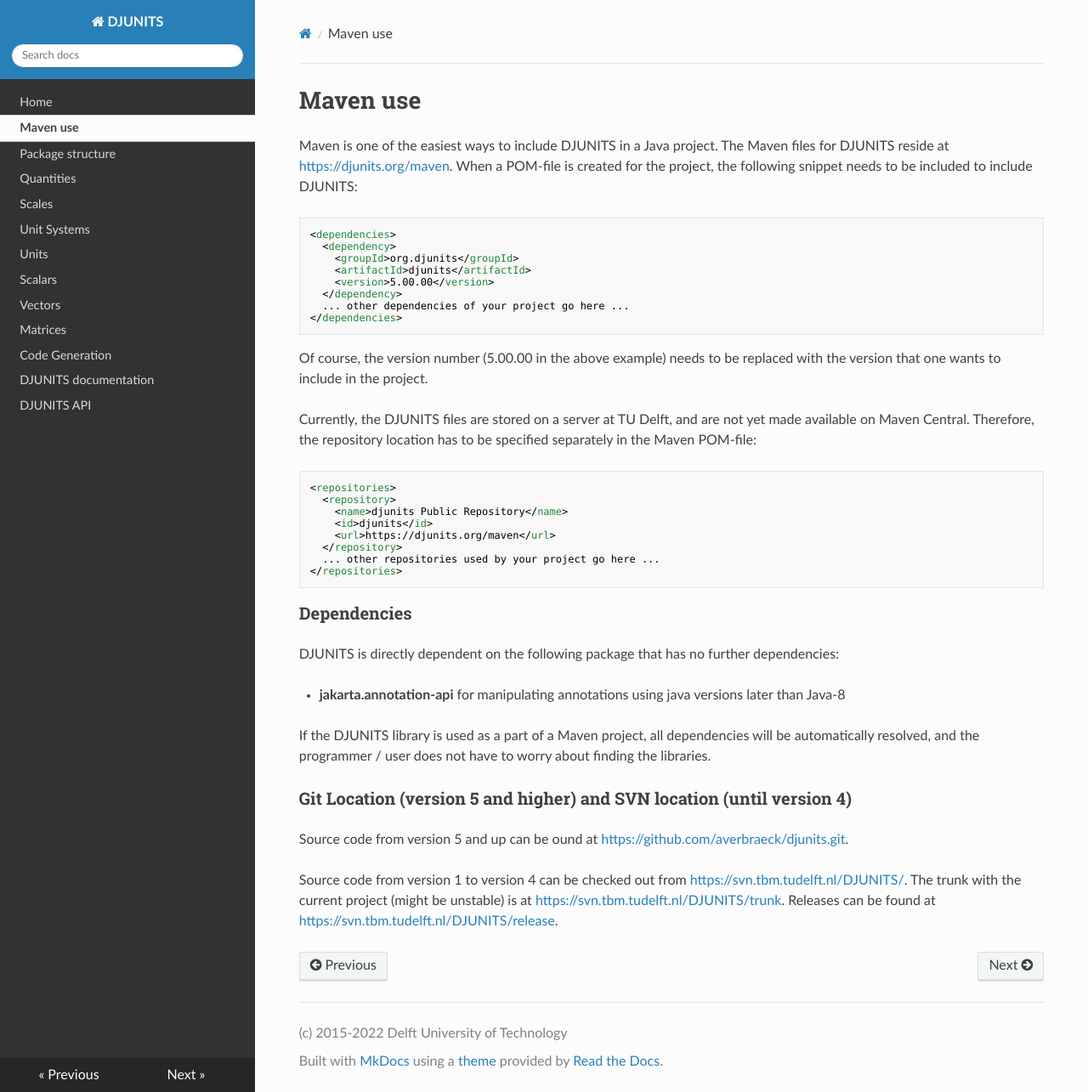
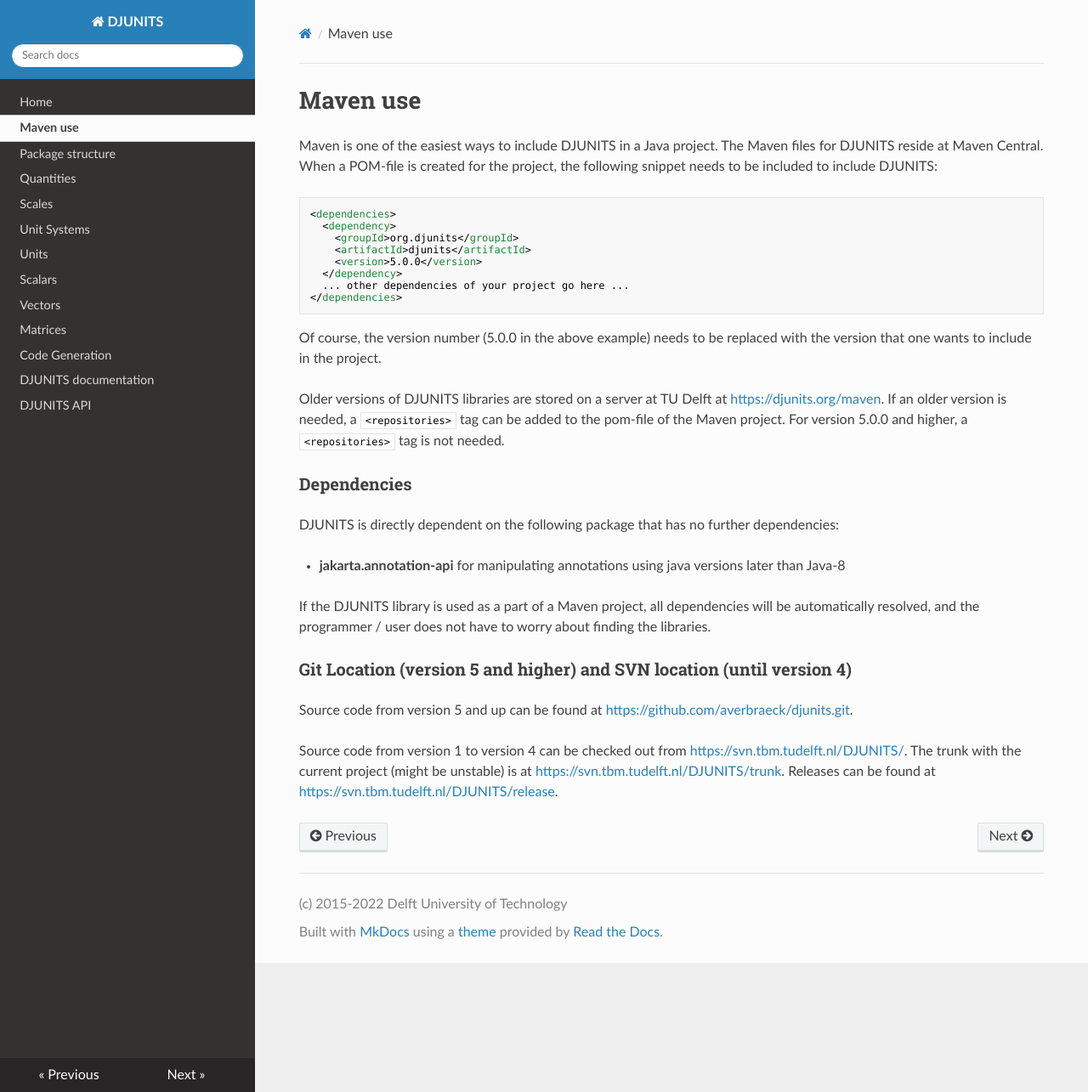
Before and after one commit to averbraeck/djunits, an MkDocs documentation site: the page built from docs/maven_use.md, in a window 1280 px wide and 1285 px high. Shown: the whole window at 85% size. Built offline with MkDocs 1.6.1, drawn with Linux system fonts in a browser that asks for light colours; nearby versions of some CDN libraries.

Commit message:
Documentation adapted for version 5 on Maven Central.

````diff
--- a/docs/maven_use.md
+++ b/docs/maven_use.md
@@ -1,32 +1,22 @@
 # Maven use
 
-Maven is one of the easiest ways to include DJUNITS in a Java project. The Maven files for DJUNITS reside at [https://djunits.org/maven](https://djunits.org/maven). When a POM-file is created for the project, the following snippet needs to be included to include DJUNITS:
+Maven is one of the easiest ways to include DJUNITS in a Java project. The Maven files for DJUNITS reside at Maven Central. When a POM-file is created for the project, the following snippet needs to be included to include DJUNITS:
 
 ```xml
 <dependencies>
   <dependency>
     <groupId>org.djunits</groupId>
     <artifactId>djunits</artifactId>
-    <version>5.00.00</version>
+    <version>5.0.0</version>
   </dependency>
   ... other dependencies of your project go here ...
 </dependencies>
 ```
 
-Of course, the version number (5.00.00 in the above example) needs to be replaced with the version that one wants to include in the project.
+Of course, the version number (5.0.0 in the above example) needs to be replaced with the version that one wants to include in the project.
 
-Currently, the DJUNITS files are stored on a server at TU Delft, and are not yet made available on Maven Central. Therefore, the repository location has to be specified separately in the Maven POM-file:
+Older versions of DJUNITS libraries are stored on a server at TU Delft at [https://djunits.org/maven](https://djunits.org/maven). If an older version is needed, a `<repositories>` tag can be added to the pom-file of the Maven project. For version 5.0.0 and higher, a `<repositories>` tag is not needed.
 
-```xml
-<repositories>
-  <repository>
-    <name>djunits Public Repository</name>
-    <id>djunits</id>
-    <url>https://djunits.org/maven</url>
-  </repository>
-  ... other repositories used by your project go here ...
-</repositories>
-```
 
 ### Dependencies
 
@@ -39,6 +29,6 @@ If the DJUNITS library is used as a part of a Maven project, all dependencies wi
 
 ### Git Location (version 5 and higher) and SVN location (until version 4)
 
-Source code from version 5 and up can be ound at [https://github.com/averbraeck/djunits.git](https://github.com/averbraeck/djunits.git).
+Source code from version 5 and up can be found at [https://github.com/averbraeck/djunits.git](https://github.com/averbraeck/djunits.git).
 
 Source code from version 1 to version 4 can be checked out from [https://svn.tbm.tudelft.nl/DJUNITS/](https://svn.tbm.tudelft.nl/DJUNITS/). The trunk with the current project (might be unstable) is at [https://svn.tbm.tudelft.nl/DJUNITS/trunk](https://svn.tbm.tudelft.nl/DJUNITS/trunk). Releases can be found at [https://svn.tbm.tudelft.nl/DJUNITS/release](https://svn.tbm.tudelft.nl/DJUNITS/release).
````
Also changed, not shown: README.md (+3 -2 lines), docs/index.md (+2 -2 lines).
